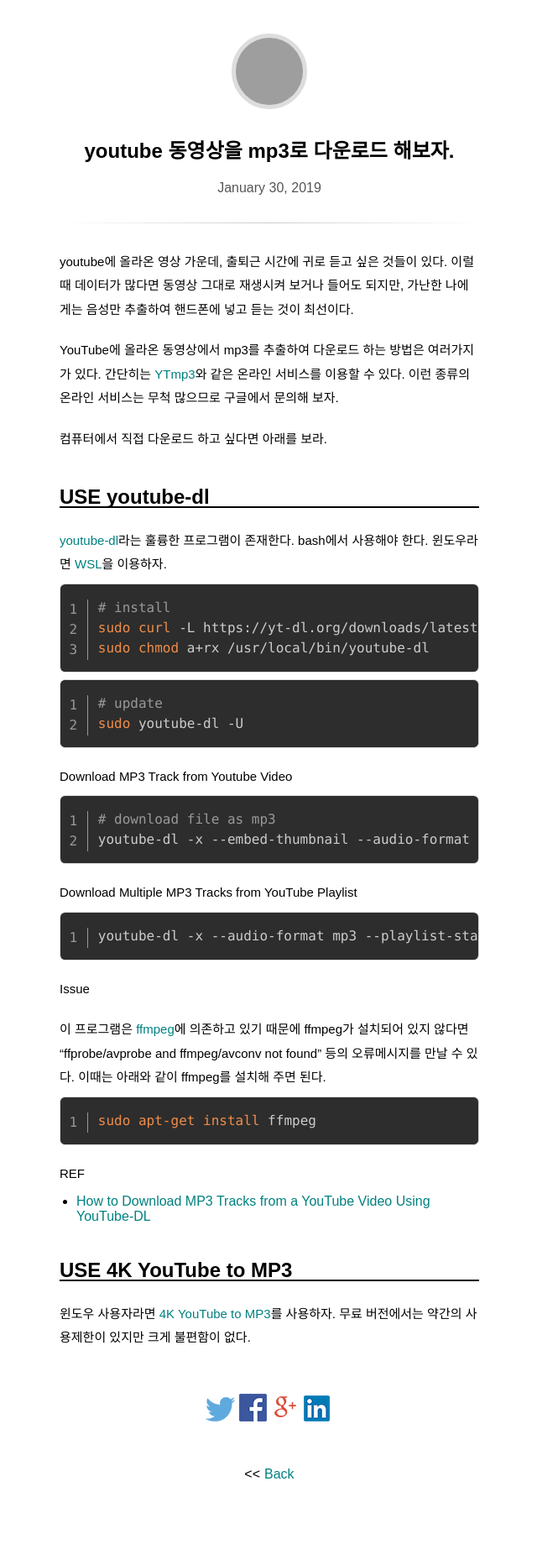
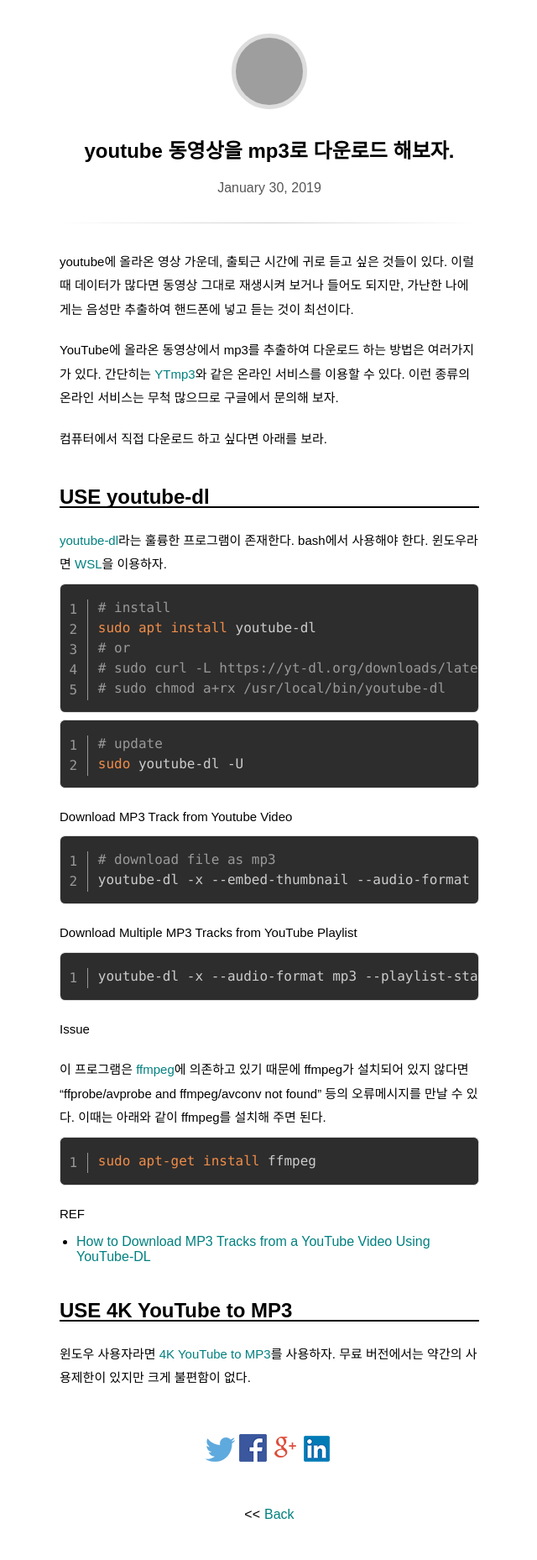
Before and after one commit to pinedance/blog, a Jekyll site: the page built from _posts/2019/01-06/2019-01-30-How-to-download-youtube-as-mp3.md, in a window 1280 px wide. Shown: the whole page at 84% size, without its empty margins (319-959 px from the left). Built offline with Jekyll 4.4.1, drawn with Linux system fonts in a browser that asks for light colours; some web fonts are replaced; comment, search, counter and statistics services are not loaded; before the commit the page ends 1810 px from its top, so only the background shows below that; grey boxes are pictures that could not be loaded.

Commit message:
Update 2019-01-30-How-to-download-youtube-as-mp3.md

````diff
--- a/_posts/2019/01-06/2019-01-30-How-to-download-youtube-as-mp3.md
+++ b/_posts/2019/01-06/2019-01-30-How-to-download-youtube-as-mp3.md
@@ -17,8 +17,10 @@
 
 ```bash
 # install
-sudo curl -L https://yt-dl.org/downloads/latest/youtube-dl -o /usr/local/bin/youtube-dl
-sudo chmod a+rx /usr/local/bin/youtube-dl
+sudo apt install youtube-dl
+# or
+# sudo curl -L https://yt-dl.org/downloads/latest/youtube-dl -o /usr/local/bin/youtube-dl
+# sudo chmod a+rx /usr/local/bin/youtube-dl
 ```
 
 ```bash
````
